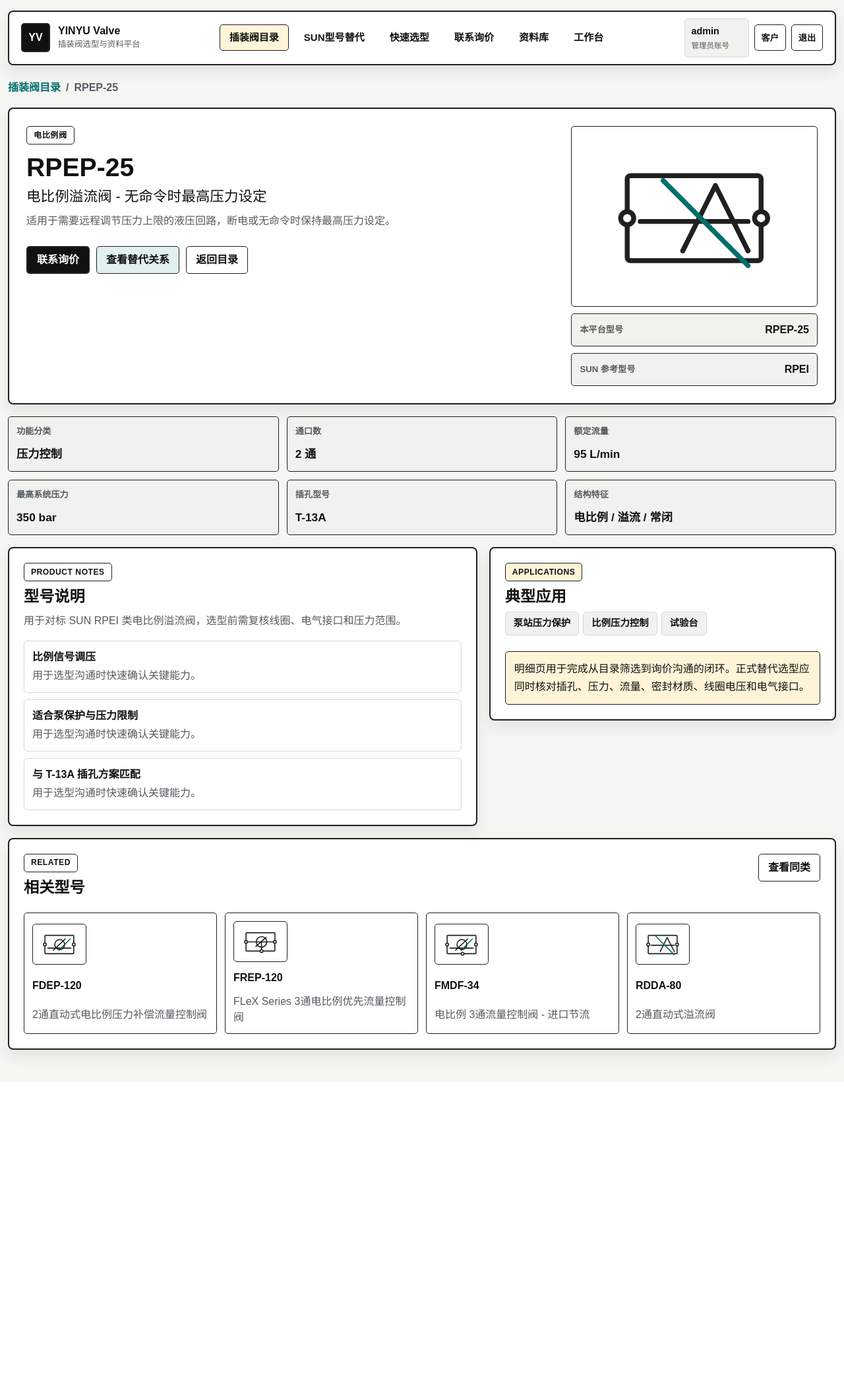
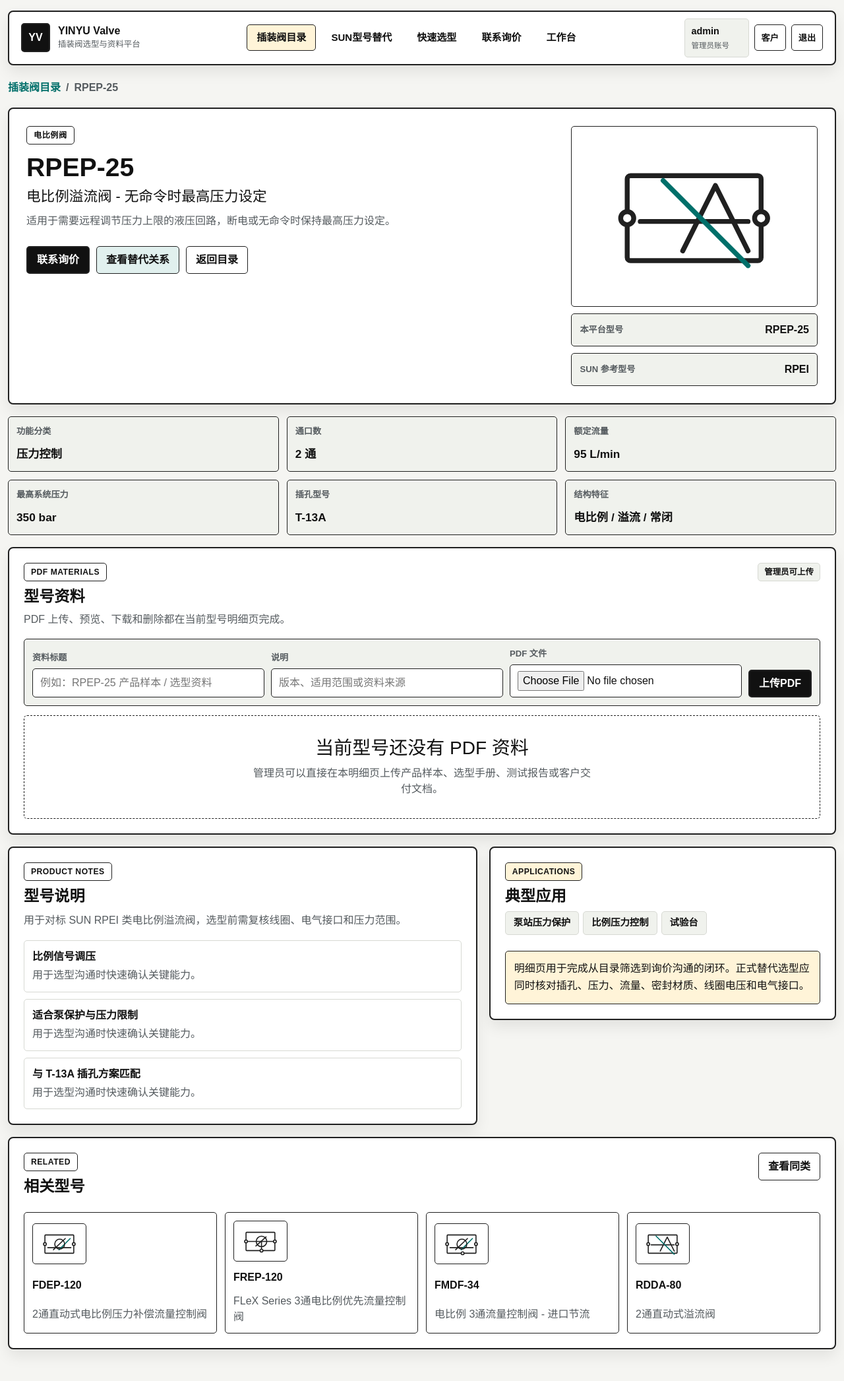
Before and after one commit to yinyu990201-droid/django-valve-system, a Flask app: page /catalog/RPEP-25 in a window 1280 px wide. Shown: the whole page at 66% size. Before the commit the page ends 1639 px from the top, so only its background shows below. Run offline with Flask 3, Linux system fonts and the light colour scheme; a user stored in the database is signed in; data that the repository does not hold is empty.

Commit message:
feat: attach pdf materials to catalog details

```diff
--- a/app/__init__.py
+++ b/app/__init__.py
@@ -65,6 +65,7 @@ def create_app() -> Flask:
 
     with app.app_context():
         db.create_all()
+        models.ensure_document_model_code_column()
         models.ensure_default_admin()
 
     register_routes(app)
--- a/app/routes.py
+++ b/app/routes.py
@@ -38,6 +38,44 @@ def admin_required(view_func):
         return view_func(*args, **kwargs)
 
     return wrapped
+
+
+def _validate_pdf_upload(file):
+    if not file or not file.filename:
+        flash("请上传 PDF 文件", "danger")
+        return None
+    if not file.filename.lower().endswith(".pdf"):
+        flash("仅支持 PDF 文件", "danger")
+        return None
+    return secure_filename(file.filename)
+
+
+def _create_document_from_request(model_code: str | None = None):
+    title = request.form.get("title", "").strip()
+    description = request.form.get("description", "").strip()
+    file = request.files.get("pdf_file")
+    original_name = _validate_pdf_upload(file)
+    if not original_name:
+        return None
+
+    if not title:
+        title = os.path.splitext(original_name)[0] or "PDF 资料"
+
+    stored_filename = f"{uuid.uuid4()}.pdf"
+    target_path = os.path.join(current_app.config["UPLOAD_DIR"], stored_filename)
+    file.save(target_path)
+
+    doc = Document(
+        model_code=model_code,
+        title=title,
+        original_filename=original_name,
+        stored_filename=stored_filename,
+        description=description,
+        uploaded_by=current_user.id,
+    )
+    db.session.add(doc)
+    db.session.commit()
+    return doc
 
 
 def register_routes(app):
@@ -124,13 +162,26 @@ def register_routes(app):
         item = get_catalog_item(model_code)
         if not item:
             abort(404)
+        docs = Document.query.filter_by(model_code=item.code).order_by(Document.created_at.desc()).all()
         related = [
             candidate
             for candidate in all_catalog_items()
             if candidate.code != item.code
             and (candidate.category == item.category or candidate.function == item.function)
         ][:4]
-        return render_template("catalog_detail.html", item=item, related=related)
+        return render_template("catalog_detail.html", item=item, related=related, docs=docs)
+
+    @app.route("/catalog/<model_code>/documents/upload", methods=["POST"])
+    @login_required
+    @admin_required
+    def catalog_document_upload(model_code: str):
+        item = get_catalog_item(model_code)
+        if not item:
+            abort(404)
+        doc = _create_document_from_request(model_code=item.code)
+        if doc:
+            flash("型号资料上传成功", "success")
+        return redirect(url_for("catalog_detail", model_code=item.code))
 
     @app.route("/quick-select")
     @login_required
@@ -171,46 +222,25 @@ def register_routes(app):
     @app.route("/documents")
     @login_required
     def document_list():
-        docs = Document.query.order_by(Document.created_at.desc()).all()
-        return render_template("documents.html", docs=docs)
+        flash("PDF 资料已整合到各型号明细页，请先选择插装阀型号。", "warning")
+        return redirect(url_for("catalog_index"))
 
     @app.route("/documents/upload", methods=["GET", "POST"])
     @login_required
     @admin_required
     def document_upload():
         if request.method == "POST":
-            title = request.form.get("title", "").strip()
-            description = request.form.get("description", "").strip()
-            file = request.files.get("pdf_file")
+            model_code = request.form.get("model_code", "").strip().upper()
+            item = get_catalog_item(model_code) if model_code else None
+            doc = _create_document_from_request(model_code=item.code if item else None)
+            if doc:
+                flash("资料上传成功", "success")
+                if item:
+                    return redirect(url_for("catalog_detail", model_code=item.code))
+            return redirect(url_for("catalog_index"))
 
-            if not title:
-                flash("资料标题不能为空", "danger")
-                return render_template("upload.html")
-            if not file or not file.filename:
-                flash("请上传 PDF 文件", "danger")
-                return render_template("upload.html")
-            if not file.filename.lower().endswith(".pdf"):
-                flash("仅支持 PDF 文件", "danger")
-                return render_template("upload.html")
-
-            original_name = secure_filename(file.filename)
-            stored_filename = f"{uuid.uuid4()}.pdf"
-            target_path = os.path.join(current_app.config["UPLOAD_DIR"], stored_filename)
-            file.save(target_path)
-
-            doc = Document(
-                title=title,
-                original_filename=original_name,
-                stored_filename=stored_filename,
-                description=description,
-                uploaded_by=current_user.id,
-            )
-            db.session.add(doc)
-            db.session.commit()
-            flash("资料上传成功", "success")
-            return redirect(url_for("document_list"))
-
-        return render_template("upload.html")
+        flash("请进入具体型号明细页上传 PDF 资料。", "warning")
+        return redirect(url_for("catalog_index"))
 
     @app.route("/documents/<int:doc_id>/preview")
     @login_required
@@ -239,12 +269,15 @@ def register_routes(app):
     @admin_required
     def document_delete(doc_id: int):
         doc = Document.query.get_or_404(doc_id)
+        model_code = doc.model_code
         if os.path.exists(doc.full_path):
             os.remove(doc.full_path)
         db.session.delete(doc)
         db.session.commit()
         flash("资料已删除", "success")
-        return redirect(url_for("document_list"))
+        if model_code:
+            return redirect(url_for("catalog_detail", model_code=model_code))
+        return redirect(url_for("catalog_index"))
 
     @app.route("/customers")
     @login_required
--- a/app/static/style.css
+++ b/app/static/style.css
@@ -882,6 +882,7 @@ textarea:focus,
 .related-grid,
 .replacement-grid,
 .candidate-list,
+.material-list,
 .stat-grid,
 .feature-grid,
 .module-grid,
@@ -908,6 +909,64 @@ textarea:focus,
   border-radius: var(--radius-sm);
   background: var(--surface);
   text-decoration: none;
+}
+
+.material-panel {
+  padding: 22px;
+  border: 2px solid var(--line);
+  border-radius: var(--radius);
+  background: var(--surface);
+  box-shadow: var(--shadow);
+}
+
+.detail-upload-form {
+  display: grid;
+  grid-template-columns: minmax(180px, 1fr) minmax(180px, 1fr) minmax(180px, 1fr) auto;
+  gap: 10px;
+  align-items: end;
+  margin-bottom: 14px;
+  padding: 12px;
+  border: 1px solid var(--line);
+  border-radius: var(--radius-sm);
+  background: var(--surface-soft);
+}
+
+.detail-upload-form label {
+  display: grid;
+  gap: 6px;
+}
+
+.detail-upload-form label span,
+.material-card small {
+  color: var(--ink-soft);
+  font-size: 0.82rem;
+  font-weight: 700;
+}
+
+.material-list {
+  margin-top: 12px;
+}
+
+.material-card {
+  display: grid;
+  grid-template-columns: minmax(0, 1fr) auto;
+  gap: 14px;
+  align-items: center;
+  padding: 14px;
+  border: 1px solid var(--line);
+  border-radius: var(--radius-sm);
+  background: #fff;
+}
+
+.material-card strong,
+.material-card span,
+.material-card small {
+  display: block;
+}
+
+.material-card span {
+  margin-top: 4px;
+  color: var(--ink-soft);
 }
 
 .related-card {
@@ -1196,7 +1255,9 @@ textarea:focus,
   .feature-grid,
   .module-grid,
   .quick-grid,
-  .spec-grid {
+  .spec-grid,
+  .detail-upload-form,
+  .material-card {
     grid-template-columns: 1fr;
   }
 }
--- a/app/templates/base.html
+++ b/app/templates/base.html
@@ -25,7 +25,6 @@
           <a class="app-nav-link {% if request.endpoint == 'sun_replacement' %}active{% endif %}" href="{{ url_for('sun_replacement') }}">SUN型号替代</a>
           <a class="app-nav-link {% if request.endpoint == 'quick_select' %}active{% endif %}" href="{{ url_for('quick_select') }}">快速选型</a>
           <a class="app-nav-link {% if request.endpoint == 'contact_quote' %}active{% endif %}" href="{{ url_for('contact_quote') }}">联系询价</a>
-          <a class="app-nav-link {% if request.endpoint in ['document_list', 'document_upload', 'document_preview', 'document_download', 'document_file'] %}active{% endif %}" href="{{ url_for('document_list') }}">资料库</a>
           <a class="app-nav-link {% if request.endpoint == 'dashboard' %}active{% endif %}" href="{{ url_for('dashboard') }}">工作台</a>
         </div>
         <div class="app-userbar">
--- a/app/templates/catalog_detail.html
+++ b/app/templates/catalog_detail.html
@@ -18,6 +18,9 @@
       <div class="hero-actions mt-4">
         <a class="btn-app" href="{{ url_for('contact_quote', model=item.code) }}">联系询价</a>
         <a class="btn-soft" href="{{ url_for('sun_replacement', q=item.sun_code) }}">查看替代关系</a>
+        {% if docs %}
+        <a class="btn-soft" href="{{ url_for('document_download', doc_id=docs[0].id) }}">下载最新PDF</a>
+        {% endif %}
         <a class="btn-ghost" href="{{ url_for('catalog_index') }}">返回目录</a>
       </div>
     </div>
@@ -59,6 +62,68 @@
       <span>结构特征</span>
       <strong>{{ item.structure }}</strong>
     </div>
+  </section>
+
+  <section class="material-panel">
+    <div class="table-header">
+      <div>
+        <span class="eyebrow">PDF Materials</span>
+        <h2 class="section-title">型号资料</h2>
+        <p class="table-caption">PDF 上传、预览、下载和删除都在当前型号明细页完成。</p>
+      </div>
+      {% if current_user.is_admin %}
+      <span class="count-badge">管理员可上传</span>
+      {% else %}
+      <span class="count-badge">可预览 / 下载</span>
+      {% endif %}
+    </div>
+
+    {% if current_user.is_admin %}
+    <form class="detail-upload-form" method="post" enctype="multipart/form-data" action="{{ url_for('catalog_document_upload', model_code=item.code) }}">
+      <input type="hidden" name="model_code" value="{{ item.code }}">
+      <label>
+        <span>资料标题</span>
+        <input name="title" placeholder="例如：{{ item.code }} 产品样本 / 选型资料">
+      </label>
+      <label>
+        <span>说明</span>
+        <input name="description" placeholder="版本、适用范围或资料来源">
+      </label>
+      <label>
+        <span>PDF 文件</span>
+        <input type="file" name="pdf_file" accept="application/pdf" required>
+      </label>
+      <button class="btn-app" type="submit">上传PDF</button>
+    </form>
+    {% endif %}
+
+    {% if docs %}
+    <div class="material-list">
+      {% for doc in docs %}
+      <article class="material-card">
+        <div>
+          <strong>{{ doc.title }}</strong>
+          <span>{{ doc.description or doc.original_filename }}</span>
+          <small>{{ doc.created_at.strftime('%Y-%m-%d %H:%M') }} · {{ doc.uploader.username if doc.uploader else '系统' }}</small>
+        </div>
+        <div class="section-actions">
+          <a class="btn-soft" href="{{ url_for('document_preview', doc_id=doc.id) }}">预览</a>
+          <a class="btn-app" href="{{ url_for('document_download', doc_id=doc.id) }}">下载</a>
+          {% if current_user.is_admin %}
+          <form method="post" action="{{ url_for('document_delete', doc_id=doc.id) }}" onsubmit="return confirm('确认删除该型号资料？');">
+            <button class="btn-ghost btn-soft-danger" type="submit">删除</button>
+          </form>
+          {% endif %}
+        </div>
+      </article>
+      {% endfor %}
+    </div>
+    {% else %}
+    <div class="empty-state">
+      <h3>当前型号还没有 PDF 资料</h3>
+      <p>管理员可以直接在本明细页上传产品样本、选型手册、测试报告或客户交付文档。</p>
+    </div>
+    {% endif %}
   </section>
 
   <section class="detail-layout">
--- a/app/templates/preview.html
+++ b/app/templates/preview.html
@@ -22,7 +22,11 @@
     </div>
     <div class="section-actions">
       <a class="btn-app" href="{{ url_for('document_download', doc_id=doc.id) }}">下载 PDF</a>
-      <a class="btn-ghost" href="{{ url_for('document_list') }}">返回资料库</a>
+      {% if doc.model_code %}
+      <a class="btn-ghost" href="{{ url_for('catalog_detail', model_code=doc.model_code) }}">返回型号明细</a>
+      {% else %}
+      <a class="btn-ghost" href="{{ url_for('catalog_index') }}">返回目录</a>
+      {% endif %}
     </div>
   </section>
 
```
Also changed, not shown: app/models.py (+13 -0 lines), app/templates/dashboard.html (+3 -4 lines), app/templates/documents.html (deleted, +0 -112 lines), app/templates/upload.html (deleted, +0 -86 lines), docs/01-需求分析文档.md (+11 -8 lines), docs/02-体系架构设计文档.md (+5 -1 lines), docs/03-应用部署文档.md (+2 -0 lines), docs/04-重构更新日志.md (+6 -3 lines), tests/test_app.py (+18 -2 lines), README.md.
